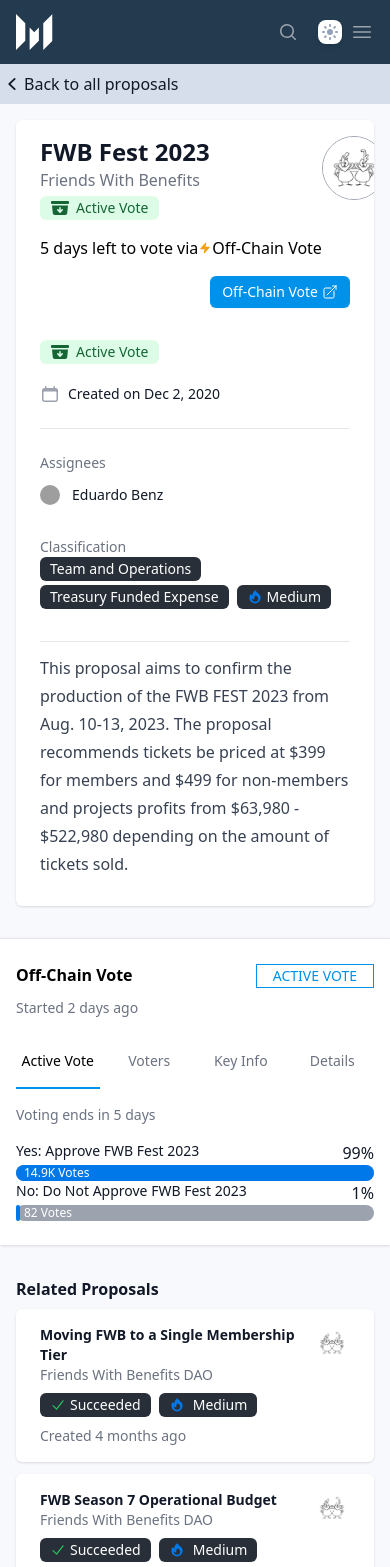
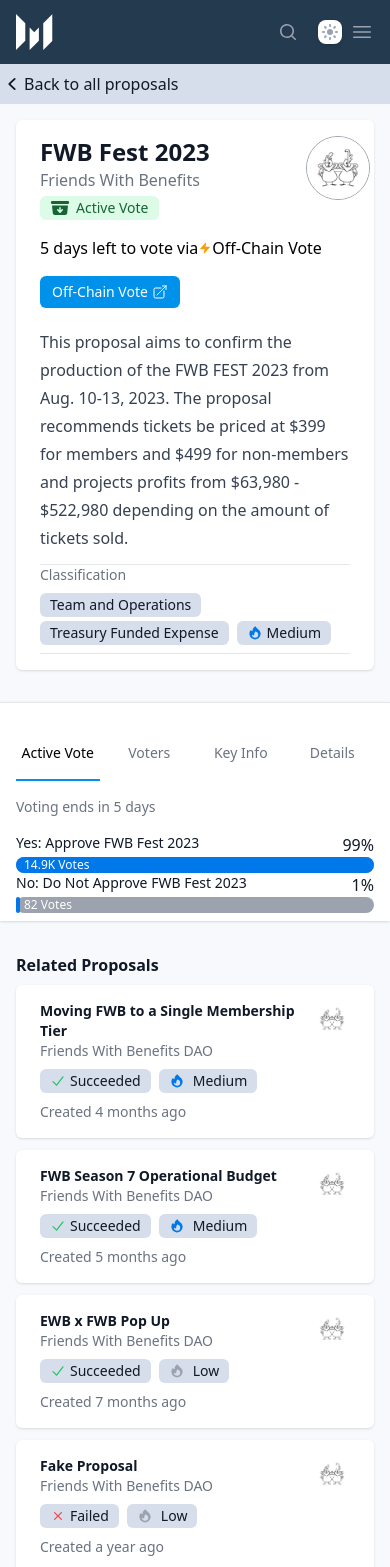
Before and after one commit to gjohnsx/messari-governor, a Next.js app: page /governor/proposal in a window 390 px wide. Shown: the top 1567 px of the page. Built offline with nearby package versions, Linux system fonts and the light colour scheme; grey boxes are pictures that could not be loaded; what tailwindcss-debug-screens would draw is missing.

Commit message:
cleaned up dark and light modes

```diff
--- a/src/app/HomePage.tsx
+++ b/src/app/HomePage.tsx
@@ -68,7 +68,7 @@
       </div>
       <main>
         <div className="relative px-6 lg:px-8">
-          <div className="max-w-2xl py-32 mx-auto sm:py-48 lg:py-56">
+          <div className="max-w-2xl py-32 mx-auto ">
             <div className="text-center">
               <h1 className="text-4xl font-bold tracking-tight text-gray-900 dark:text-white sm:text-6xl">
                 My application for Frontend Engineer
@@ -78,7 +78,7 @@
               </p>
               <div className="flex items-center justify-center mt-10 gap-x-6">
                 <Link
-                  href="/governor"
+                  href="/governor/proposal"
                   className="rounded-md bg-indigo-600 px-3.5 py-1.5 text-base font-semibold leading-7 text-white shadow-sm hover:bg-indigo-500 focus-visible:outline focus-visible:outline-2 focus-visible:outline-offset-2 focus-visible:outline-indigo-600"
                 >
                   Visit the new Governor
--- a/src/app/governor/proposal/NewProposal.tsx
+++ b/src/app/governor/proposal/NewProposal.tsx
@@ -472,7 +472,7 @@
         <div className="w-full bg-[#d6ddeb] dark:bg-messari-400">
           <div className="flex items-center justify-between py-2 mx-auto max-w-7xl xl:px-8">
             <Link
-              href="/governor"
+              href="/"
               className="flex text-gray-900 transition-colors dark:text-white hover:text-blue-500"
             >
               <ChevronLeftIcon className="w-6 h-6" aria-hidden="true" />
@@ -494,7 +494,7 @@
                 <div className="px-6 py-4 my-4 overflow-hidden bg-white rounded-md shadow dark:bg-messari-300">
                   <div>
                     <div className="md:flex md:items-end md:justify-between md:space-x-4 xl:border-b dark:border-gray-800 xl:pb-2">
-                      <div className="flex justify-start md:space-x-5">
+                      <div className="flex justify-start">
                         <div>
                           <h1 className="text-2xl font-bold text-gray-900 dark:text-white">
                             {graphQlProposalData.data.proposal.title}
@@ -517,11 +517,11 @@
                         <Image
                           src={daoLogo}
                           alt="DAO Logo"
-                          className="object-cover w-16 h-16 border border-gray-400 rounded-full shadow-inner bg-zinc-100 md:mr-4"
+                          className="object-cover w-16 h-16 -ml-4 border border-gray-400 rounded-full shadow-inner bg-zinc-100 md:mr-4"
                           priority
                         />
                       </div>
-                      <div className="flex items-end justify-end mt-4 space-x-3 md:mt-0">
+                      <div className="flex mt-4 space-x-3 md:justify-end md:mt-0">
                         <Link
                           href={offChainVoteLink}
                           className="inline-flex items-center flex-grow-0 px-3 py-2 space-x-1 text-sm font-medium leading-4 text-white rounded-md shadow-sm hover:bg-messari-blue-dark bg-messari-blue-light focus:outline-none focus:ring-2 focus:ring-indigo-500 focus:ring-offset-2"
@@ -535,51 +535,23 @@
                       </div>
                     </div>
 
-                    <aside className="mt-8 xl:hidden">
+                    <aside className="mt-2 xl:hidden">
+                    <div className="py-3 xl:pt-6 xl:pb-0">
+                      <h2 className="sr-only">Summary</h2>
+                      <div className="prose max-w-none dark:text-gray-200">
+                        <p>
+                          This proposal aims to confirm the production of the
+                          FWB FEST 2023 from Aug. 10-13, 2023. The proposal
+                          recommends tickets be priced at $399 for members and
+                          $499 for non-members and projects profits from $63,980
+                          - $522,980 depending on the amount of tickets sold.
+                        </p>
+                      </div>
+                    </div>
                       <h2 className="sr-only">Details</h2>
-                      <div className="space-y-5">
-                        <ProposalStatusBadge />
-
-                        <div className="flex items-center space-x-2">
-                          <CalendarIcon
-                            className="w-5 h-5 text-gray-400"
-                            aria-hidden="true"
-                          />
-                          <span className="text-sm font-medium text-gray-900 dark:text-white">
-                            Created on{" "}
-                            <time dateTime="2020-12-02">Dec 2, 2020</time>
-                          </span>
-                        </div>
-                      </div>
-
-                      <div className="py-6 mt-6 space-y-8 border-t border-b border-gray-200 dark:border-gray-800">
+                      <div className="space-y-8 border-t border-b border-gray-200 py- dark:border-gray-800">
                         <div>
-                          <h2 className="text-sm font-medium text-gray-500 dark:text-gray-400">
-                            Assignees
-                          </h2>
-                          <ul role="list" className="mt-3 space-y-3">
-                            <li className="flex justify-start">
-                              <a
-                                href="#"
-                                className="flex items-center space-x-3"
-                              >
-                                <div className="flex-shrink-0">
-                                  <img
-                                    className="w-5 h-5 rounded-full"
-                                    src="https://images.unsplash.com/photo-1520785643438-5bf77931f493?ixlib=rb-=eyJhcHBfaWQiOjEyMDd9&auto=format&fit=facearea&facepad=8&w=256&h=256&q=80"
-                                    alt=""
-                                  />
-                                </div>
-                                <div className="text-sm font-medium text-gray-900 dark:text-white">
-                                  Eduardo Benz
-                                </div>
-                              </a>
-                            </li>
-                          </ul>
-                        </div>
-
-                        <div>
-                          <h2 className="text-sm font-medium text-gray-500">
+                          <h2 className="mb-2 text-sm font-medium text-gray-500 dark:text-gray-400">
                             Classification
                           </h2>
                           <div className="pb-2 md:py-4 md:px-6">
@@ -593,7 +565,7 @@
                                 </label>
                                 <span
                                   id="category"
-                                  className="inline-flex items-center rounded-md md:bg-transparent bg-messari-300 md:px-0 px-2.5 py-0.5 text-sm md:text-md font-medium text-white mr-2"
+                                  className="inline-flex items-center rounded-md md:bg-transparent dark:bg-messari-500 bg-[#D6DDEB] md:px-0 px-2.5 py-0.5 text-sm md:text-md font-medium text-gray-900 dark:text-white mr-2"
                                 >
                                   Team and Operations
                                 </span>
@@ -608,7 +580,7 @@
 
                                 <span
                                   id="subcategory"
-                                  className="inline-flex items-center rounded-md md:bg-transparent bg-messari-300 md:px-0 px-2.5 py-0.5 text-sm md:text-md font-medium text-white mr-2"
+                                  className="inline-flex items-center rounded-md dark:bg-messari-500 md:bg-transparent bg-[#D6DDEB] md:px-0 px-2.5 py-0.5 text-sm md:text-md font-medium text-gray-900 dark:text-white mr-2"
                                 >
                                   Treasury Funded Expense
                                 </span>
@@ -623,7 +595,7 @@
 
                                 <span
                                   id="importance"
-                                  className="inline-flex items-center space-x-1 rounded-md bg-messari-300 md:bg-transparent md:px-0 px-2.5 py-0.5 text-sm font-medium md:text-md text-white"
+                                  className="inline-flex dark:bg-messari-500 items-center space-x-1 rounded-md bg-[#D6DDEB] md:bg-transparent md:px-0 px-2.5 py-0.5 text-sm font-medium md:text-md text-gray-900 dark:text-white"
                                 >
                                   <FireIcon
                                     className="w-4 h-4 text-messari-blue-dark"
@@ -637,8 +609,8 @@
                         </div>
                       </div>
                     </aside>
-                    <div className="py-3 xl:pt-6 xl:pb-0">
-                      <h2 className="sr-only">Description</h2>
+                    <div className="hidden py-3 md:block xl:pt-6 xl:pb-0">
+                      <h2 className="sr-only">Summary</h2>
                       <div className="prose max-w-none dark:text-gray-200">
                         <p>
                           This proposal aims to confirm the production of the
@@ -970,9 +942,11 @@
                       <h2 className="sr-only">
                         Classification
                       </h2>
-                      <div className="pb-2 ">
+
+                      {/* Badges */}
+                      <div className="pb-2">
                         <div className="flex flex-col gap-y-1 ">
-                          <div className="flex flex-col">
+                          <div className="flex flex-col max-w-fit">
                             <label
                               htmlFor="category"
                               className="text-sm text-gray-500 dark:text-gray-400"
@@ -981,12 +955,12 @@
                             </label>
                             <span
                               id="category"
-                              className="inline-flex items-center flex-grow-0 rounded-md bg-gray-100 text-gray-800 dark:bg-messari-300 px-2.5 py-0.5 text-sm md:text-md font-medium dark:text-white mr-2"
+                              className="inline-flex items-center flex-grow-0 rounded-md text-gray-800 md:px-0 px-2.5 py-0.5 text-sm md:text-md font-medium dark:text-white mr-2"
                             >
                               Team and Operations
                             </span>
                           </div>
-                          <div className="flex flex-col">
+                          <div className="flex flex-col max-w-fit">
                             <label
                               htmlFor="subcategory"
                               className="text-sm text-gray-500 dark:text-gray-400"
@@ -996,12 +970,12 @@
 
                             <span
                               id="subcategory"
-                              className="inline-flex items-center flex-grow-0 rounded-md bg-gray-100 text-gray-800 dark:bg-messari-300 px-2.5 py-0.5 text-sm md:text-md font-medium dark:text-white mr-2"
+                              className="inline-flex items-center flex-grow-0 rounded-md text-gray-800 px-2.5 py-0.5 md:px-0 text-sm md:text-md font-medium dark:text-white mr-2"
                             >
                               Treasury Funded Expense
                             </span>
                           </div>
-                          <div className="flex flex-col">
+                          <div className="flex flex-col max-w-fit">
                             <label
                               htmlFor="importance"
                               className="text-sm text-gray-500 dark:text-gray-400"
@@ -1011,7 +985,7 @@
 
                             <span
                               id="importance"
-                              className="inline-flex items-center flex-grow-0 rounded-md bg-gray-100 text-gray-800 dark:bg-messari-300 px-2.5 py-0.5 text-sm md:text-md font-medium dark:text-white mr-2"
+                              className="inline-flex items-center flex-grow-0 rounded-md text-gray-800  px-2.5 py-0.5 md:px-0  text-sm md:text-md font-medium dark:text-white mr-2"
                             >
                               <FireIcon
                                 className="w-4 h-4 text-messari-blue-dark"
@@ -1022,6 +996,61 @@
                           </div>
                         </div>
                       </div>
+
+                      {/* Badges */}
+                      {/* <div className="pb-2">
+                        <div className="flex flex-col gap-y-1 ">
+                          <div className="flex flex-col max-w-fit">
+                            <label
+                              htmlFor="category"
+                              className="text-sm text-gray-500 dark:text-gray-400"
+                            >
+                              Category
+                            </label>
+                            <span
+                              id="category"
+                              className="inline-flex items-center flex-grow-0 rounded-md bg-[#D6DDEB] text-gray-800 dark:bg-messari-300 px-2.5 py-0.5 text-sm md:text-md font-medium dark:text-white mr-2"
+                            >
+                              Team and Operations
+                            </span>
+                          </div>
+                          <div className="flex flex-col max-w-fit">
+                            <label
+                              htmlFor="subcategory"
+                              className="text-sm text-gray-500 dark:text-gray-400"
+                            >
+                              Sub-category
+                            </label>
+
+                            <span
+                              id="subcategory"
+                              className="inline-flex items-center flex-grow-0 rounded-md bg-[#D6DDEB] text-gray-800 dark:bg-messari-300 px-2.5 py-0.5 text-sm md:text-md font-medium dark:text-white mr-2"
+                            >
+                              Treasury Funded Expense
+                            </span>
+                          </div>
+                          <div className="flex flex-col max-w-fit">
+                            <label
+                              htmlFor="importance"
+                              className="text-sm text-gray-500 dark:text-gray-400"
+                            >
+                              Importance
+                            </label>
+
+                            <span
+                              id="importance"
+                              className="inline-flex items-center flex-grow-0 rounded-md bg-[#D6DDEB] text-gray-800 dark:bg-messari-300 px-2.5 py-0.5 text-sm md:text-md font-medium dark:text-white mr-2"
+                            >
+                              <FireIcon
+                                className="w-4 h-4 text-messari-blue-dark"
+                                aria-hidden="true"
+                              />
+                              <span>Medium</span>
+                            </span>
+                          </div>
+                        </div>
+                      </div> */}
+
                     </div>
                   </div>
                 </div>
@@ -1033,27 +1062,14 @@
         {/* Tabs for screens smaller than md */}
         <Tab.Group
           as="div"
-          className="px-4 py-6 bg-white border-t border-gray-200 shadow dark:border-gray-800 inset-1 md:hidden dark:bg-messari-600 md:px-8"
+          className="px-4 py-2 bg-white border-t border-gray-200 shadow dark:border-gray-800 inset-1 md:hidden dark:bg-messari-600 md:px-8"
         >
-          <div className="flex items-baseline justify-between flex-nowrap">
-            <h2 className="mb-2 font-bold dark:text-white md:text-2xl">
-              Off-Chain Vote
-            </h2>
-
-            <span className="px-4 py-px text-sm uppercase border text-messari-blue-light border-messari-blue-light md:uppercase">
-              active vote
-            </span>
-          </div>
-          <span className="text-sm text-gray-500 dark:text-gray-400">
-            Started 2 days ago
-          </span>
-
           <Tab.List className="flex justify-between w-full mx-auto my-4 space-x-2">
             <Tab
               className={clsx(
                 "ui-selected:border-messari-blue-light ui-seleced:text-gray-900 dark:ui-selected:text-white ui-selected:dark:bg-gray-800",
                 "ui-not-selected:border-transparent ui-not-selected:text-gray-500 ui-not-selected:hover:text-gray-900 dark:ui-not-selected:hover:text-gray-200 ui-not-selected:hover:border-messari-blue-light",
-                "w-1/4 py-4 px-1 text-center border-b-2 font-medium text-sm rounded rounded-b-none"
+                "w-1/4 py-4 px-1 text-center border-b-2 font-medium text-sm rounded rounded-b-none outline-none"
               )}
             >
               Active Vote
@@ -1062,7 +1078,7 @@
               className={clsx(
                 "ui-selected:border-messari-blue-light ui-seleced:text-gray-900 dark:ui-selected:text-white ui-selected:dark:bg-gray-800",
                 "ui-not-selected:border-transparent ui-not-selected:text-gray-500 ui-not-selected:hover:text-gray-900 dark:ui-not-selected:hover:text-gray-200 ui-not-selected:hover:border-messari-blue-light",
-                "w-1/4 py-4 px-1 text-center border-b-2 font-medium text-sm rounded rounded-b-none"
+                "w-1/4 py-4 px-1 text-center border-b-2 font-medium text-sm rounded rounded-b-none outline-none"
               )}
             >
               Voters
@@ -1071,7 +1087,7 @@
               className={clsx(
                 "ui-selected:border-messari-blue-light ui-seleced:text-gray-900 dark:ui-selected:text-white ui-selected:dark:bg-gray-800",
                 "ui-not-selected:border-transparent ui-not-selected:text-gray-500 ui-not-selected:hover:text-gray-900 dark:ui-not-selected:hover:text-gray-200 ui-not-selected:hover:border-messari-blue-light",
-                "w-1/4 py-4 px-1 text-center border-b-2 font-medium text-sm rounded rounded-b-none"
+                "w-1/4 py-4 px-1 text-center border-b-2 font-medium text-sm rounded-b-none outline-none"
               )}
             >
               Key Info
@@ -1080,7 +1096,7 @@
               className={clsx(
                 "ui-selected:border-messari-blue-light ui-seleced:text-gray-900 dark:ui-selected:text-white ui-selected:dark:bg-gray-800",
                 "ui-not-selected:border-transparent ui-not-selected:text-gray-500 ui-not-selected:hover:text-gray-900 dark:ui-not-selected:hover:text-gray-200 ui-not-selected:hover:border-messari-blue-light",
-                "w-1/4 py-4 px-1 text-center border-b-2 font-medium text-sm rounded rounded-b-none"
+                "w-1/4 py-4 px-1 text-center border-b-2 font-medium text-sm rounded rounded-b-none outline-none"
               )}
             >
               Details
@@ -1382,7 +1398,7 @@
 
                     {/* Badges */}
                     <div className="my-2 md:hidden">
-                      <span className="inline-flex items-center rounded-md bg-messari-300 px-2.5 py-0.5 space-x-1 font-medium text-white mr-2">
+                      <span className="inline-flex items-center rounded-md bg-[#D6DDEB] dark:bg-messari-300 px-2.5 py-0.5 space-x-1 font-medium text-gray-900 dark:text-white mr-2">
                         {proposal.status === "Succeeded" && (
                           <>
                             <CheckIcon
@@ -1402,7 +1418,7 @@
                           </>
                         )}
                       </span>
-                      <span className="inline-flex items-center rounded-md bg-messari-300 px-2.5 py-0.5 space-x-1 font-medium text-white mr-2">
+                      <span className="inline-flex items-center rounded-md bg-[#D6DDEB] dark:bg-messari-300 px-2.5 py-0.5 space-x-1 font-medium text-gray-900 dark:text-white mr-2">
                         <FireIcon
                           className={clsx(
                             proposal.priority === "Low"
--- /dev/null
+++ b/src/app/governor/proposal/VersionSwitch.tsx
@@ -0,0 +1,33 @@
+"use client";
+
+import OldProposal from "./OldProposal";
+import NewProposal from "./NewProposal";
+import { useEffect, useState } from "react";
+import { Switch } from "@headlessui/react";
+
+export default function VersionSwitch() {
+  const [enabled, setEnabled] = useState(true);
+
+  useEffect(() => {
+    console.log("VersionSwitch: enabled", enabled);
+  }, [enabled]);
+
+  return (
+    <div>
+      {/* <Switch
+        checked={enabled}
+        onChange={setEnabled}
+        className={`${
+          enabled ? "bg-messari-blue-light" : "bg-messari-300"
+        } fixed top-40 right-20 inline-flex h-6 w-11 items-center rounded-full ring ring-messari-blue-dark`}
+      >
+        <span
+          className={`${
+            enabled ? "translate-x-6" : "translate-x-1"
+          } inline-block h-4 w-4 transform rounded-full bg-white transition`}
+        />
+      </Switch> */}
+      {enabled ? <NewProposal /> : <OldProposal />}
+    </div>
+  );
+}
--- a/src/app/governor/proposal/page.tsx
+++ b/src/app/governor/proposal/page.tsx
@@ -2,13 +2,15 @@
 import OldProposal from "./OldProposal";
 import Header from "../../../components/Header";
 import Footer from "../../../components/Footer";
+import VersionSwitch from "./VersionSwitch";
 
 export default function Test() {
   return (
     <>
       <Header />
       {/* <OldProposal /> */}
-      <NewProposal />
+      {/* <NewProposal /> */}
+      <VersionSwitch />
       <Footer />
     </>
   );
--- a/src/app/layout.tsx
+++ b/src/app/layout.tsx
@@ -46,21 +46,19 @@
 }) {
   return (
     <html lang="en" className="bg-messari-600">
-      <head>
+      <head />
+      <body
+        className="selection:bg-messari-blue-dark"
+        // className="selection:bg-indigo-500/30 debug-screens"
+      >
+        {children}
+      </body>
       <Script
         id="themeScript"
         dangerouslySetInnerHTML={{
           __html: themeScript,
         }}
       />
-      </head>
-      <body
-        className="selection:bg-messari-blue-dark"
-        // className="selection:bg-indigo-500/30 debug-screens"
-      >
-        {children}
-      </body>
-
     </html>
   )
 };
```
Also changed, not shown: src/app/governor/proposal/OldProposal.tsx (+77 -56 lines).
